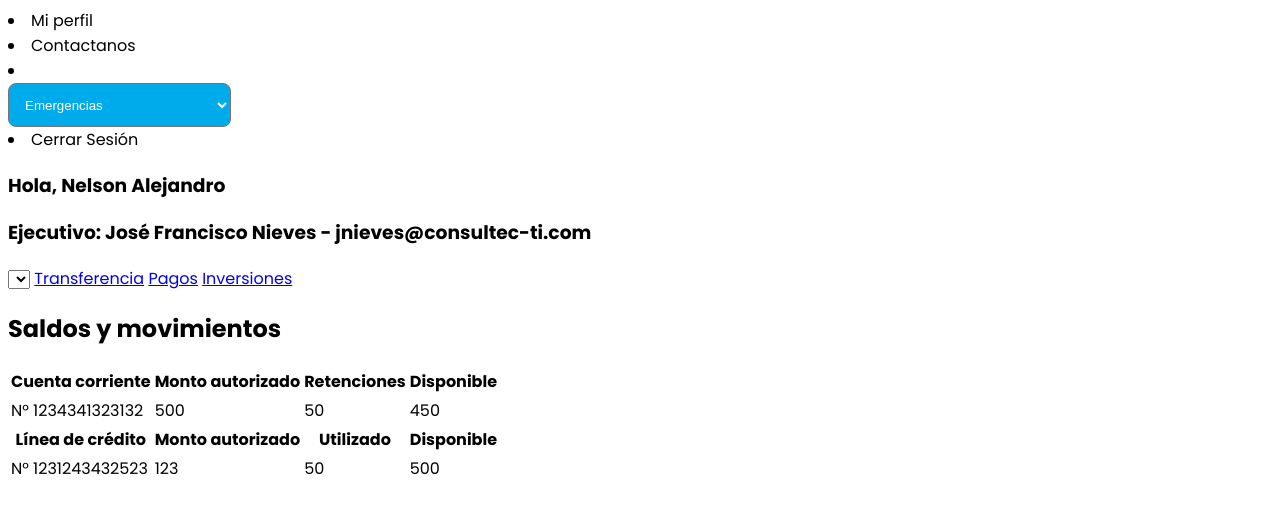
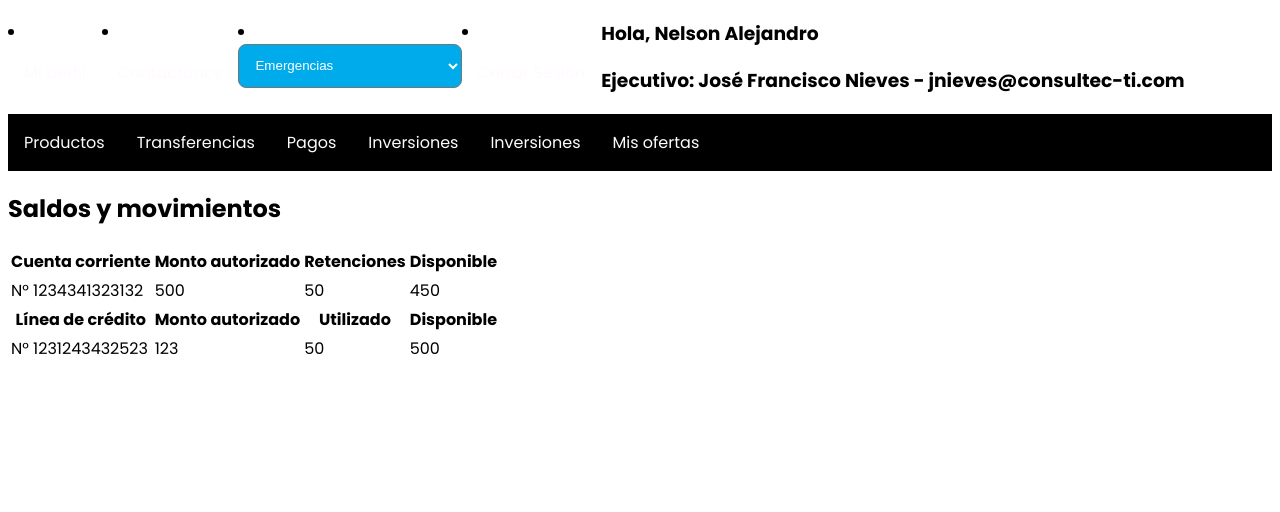
Before and after one commit to DanielAlman01/Personal-Banking, a website: page Saldos.html in a window 1280 px wide. Drawn offline with Linux system fonts and the light colour scheme; files that its build step writes are made by us from their sources.

Commit message:
Add black nav

```diff
--- a/Saldos.html
+++ b/Saldos.html
@@ -5,7 +5,7 @@
     <meta charset="UTF-8">
     <meta name="viewport" content="width=device-width, initial-scale=1.0">
     <title>Saldos</title>
-    <link rel="stylesheet" href="estilos.css">
+    <link rel="stylesheet" href="assets_saldos/estilos.css">
     <link rel="preconnect" href="https://fonts.googleapis.com">
     <link rel="preconnect" href="https://fonts.gstatic.com" crossorigin>
     <link
@@ -37,12 +37,17 @@
         </div>
     </section>
     <section>
-        <nav class="navbar">
-            <select>Productos</select>
-            <a href="#transferencia">Transferencia</a>
-            <a href="#pagos">Pagos</a>
-            <a href="#inversiones">Inversiones</a>
-        </nav>
+        <div class="navbar">
+
+            <ul>
+                <li><a href="#">Productos</a></li>
+                <li><a href="#">Transferencias</a></li>
+                <li><a href="#">Pagos</a></li>
+                <li><a href="#">Inversiones</a></li>
+                <li><a href="#">Inversiones</a></li>
+                <li><a href="#">Mis ofertas</a></li>
+            </ul>
+    </div>
     </section>
     <section class="saldos_section">
         <h1>Saldos y movimientos</h1>
--- a/assets_saldos/estilos.css
+++ b/assets_saldos/estilos.css
@@ -1,4 +1,9 @@
+:root{
 
+  --colortxtbtn: #fffaff;
+  --navbarbg:#000000;
+  --contentbg: #E5E5E5;
+}
 
 body {
   font-family: "Poppins", sans-serif;
@@ -69,3 +74,32 @@ background-color: green;
   width: 100%;
   margin: auto 0;
   }
+
+li {
+  float: left;
+
+}
+
+ul {
+
+  max-width: 100%;
+  list-style-type: none;
+  margin: 0;
+  padding: 0;
+  overflow: hidden;
+  background-color: var(--navbarbg);
+
+}
+
+li a {
+
+  color: var(--colortxtbtn);
+  display: block;
+  text-align: center;
+  padding: 16px 16px;
+  text-decoration: none;
+}
+
+li a:hover {
+  background-color: rgb(147, 147, 147);
+}
```
